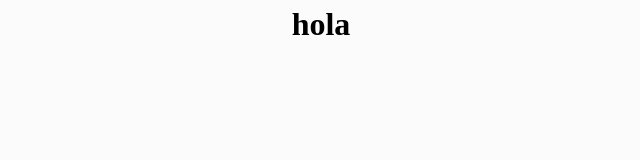
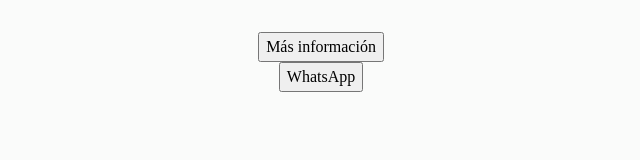
Before and after one commit to gbaenam/button, a website: page index.html in a window 1280 px wide. Shown: the whole page, without its empty margins (319-959 px from the left). Drawn offline with Linux system fonts and the light colour scheme.

Commit message:
Centrando el contenido con flexbox

```diff
--- a/index.html
+++ b/index.html
@@ -9,7 +9,8 @@
 </head>
 <body>
     <div class="container">
-        <h1>hola</h1>
+        <button>M&aacute;s informaci&oacute;n</button>
+        <button>WhatsApp</button>
     </div>
 </body>
 </html>
--- a/scss/styles.scss
+++ b/scss/styles.scss
@@ -1,14 +1,20 @@
 @use '../scss/mixins' as *;
+
+// button {
+//     display: block;
+// }
 
 .container {
     width: 90%;
     max-width: 1200px;
     min-height: 100vh;
+    padding-top: 2rem;
     margin-left: auto;
     margin-right: auto;
     background-color: #fafbfa;
+
+    // Centrando el contenido
+    display: flex;
+    align-items: center;
+    flex-direction: column;
 }
-
-h1 {
-    text-align: center;
-}
```
Also changed, not shown: css/styles.css, 1 other file.
